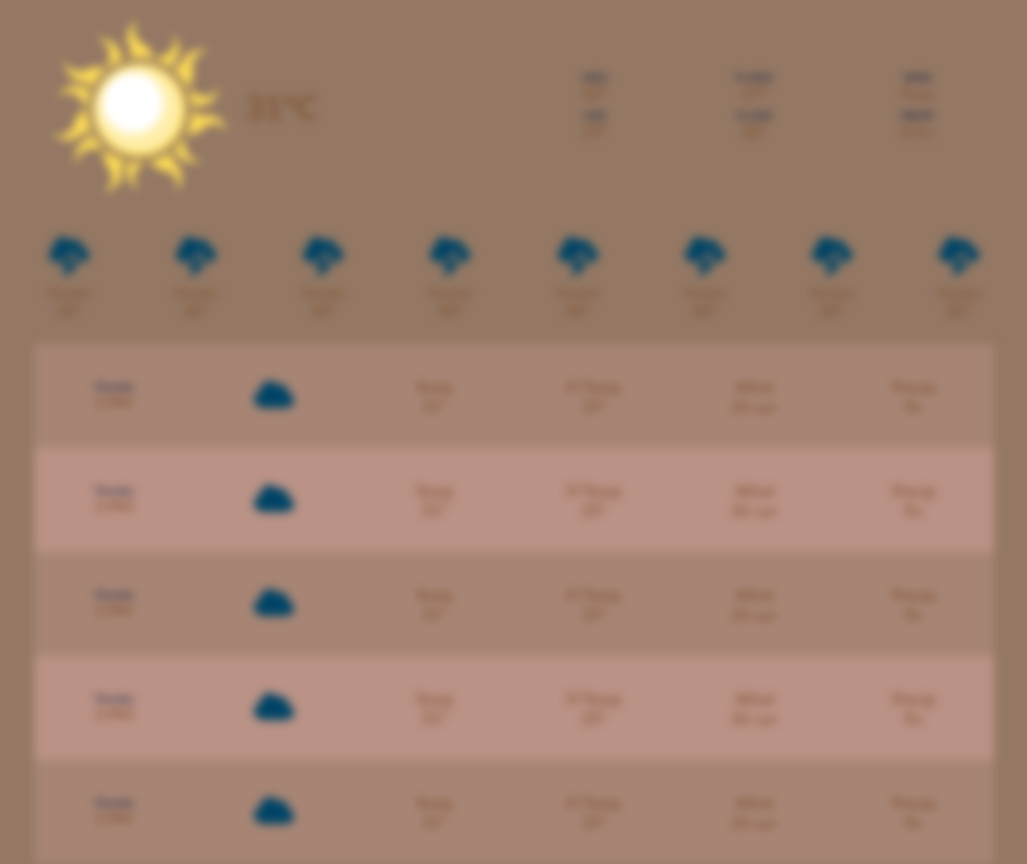
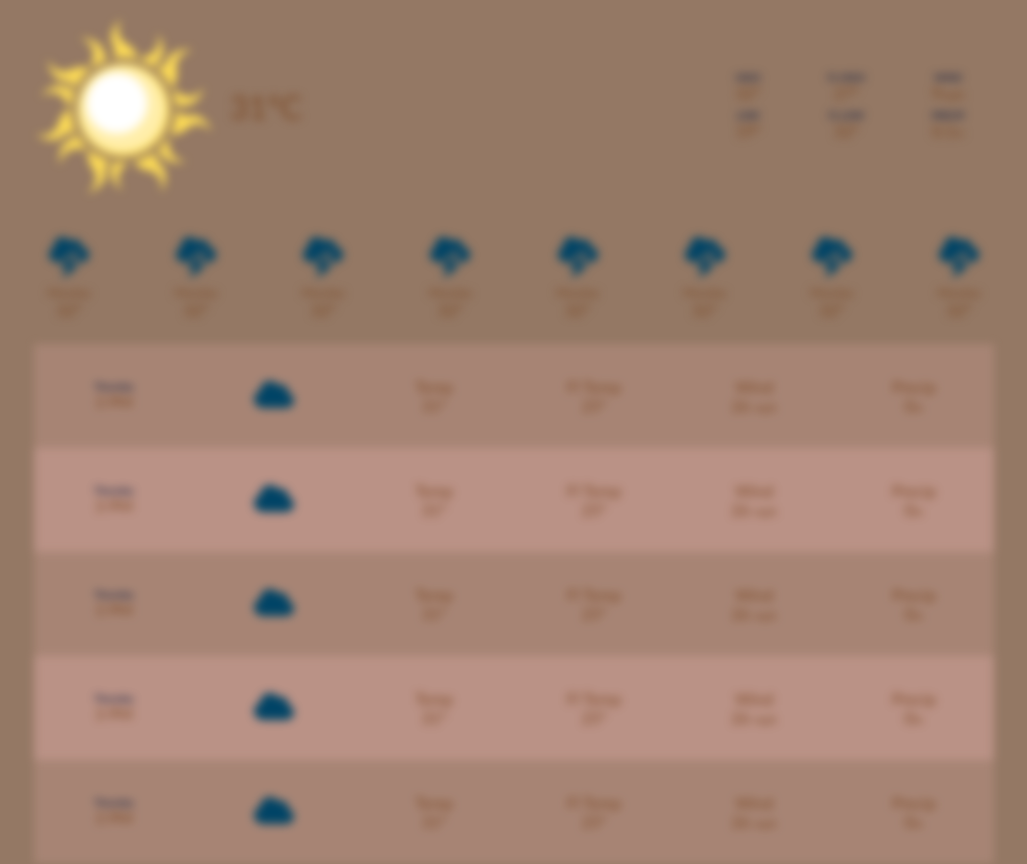
Before and after one commit to Margulis162/Weather_app, a website built with Vite: page index.html in a window 1280 px wide. Shown: the whole page, without its empty margins (126-1153 px from the left). Built offline with nearby package versions, Linux system fonts and the light colour scheme; no server answers.

Commit message:
further large screen layout ajustments. Left and right header parts are spaced out a bit more. It kind of creates a trapped space for right now, but It might work well with the overall plan. So I'm going to leave it like that for now

```diff
--- a/style.scss
+++ b/style.scss
@@ -34,17 +34,19 @@
         align-self: center;
         #header-left{
           display:flex;
-          inline-size: 50%;
+          inline-size: 30%;
           align-items:center;
           justify-content:flex-start;
           margin: .5rem;
+          margin-inline: 0;
           padding: .5rem;
+          padding-inline-start: 0;
 
         }
 
         #header-right{
           display:grid;
-          inline-size:50%;
+          inline-size:30%;
           justify-content: space-around;
           gap: .5rem;
           grid-template-columns: repeat(3, auto);
```
Also changed, not shown: style.css, 1 other file.
